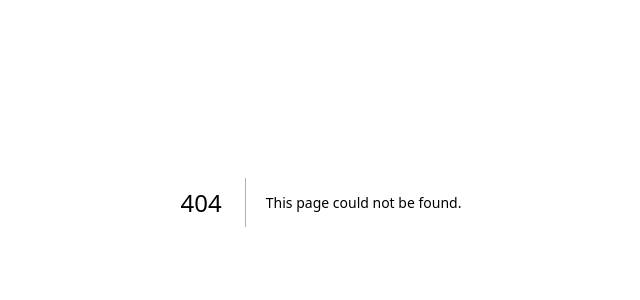
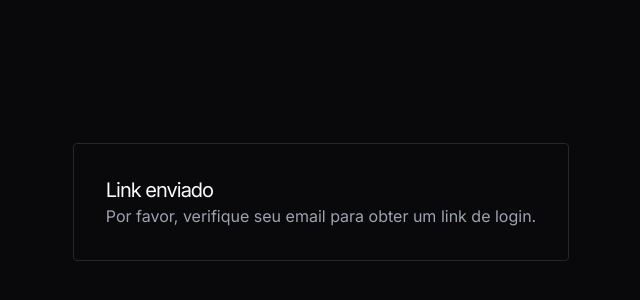
Before and after one commit to betolarbac/micro-saas-todo, a Next.js app: page /auth/magic-link-sent in a window 1280 px wide. Before the commit this address had no page. Shown: the part 198-498 px from the top of the page, without its empty margins (319-959 px from the left). Built offline with nearby package versions, Linux system fonts and the light colour scheme.

Commit message:
feat:  pagina de magic-link-sent criada e redirecionamento de login criado

```diff
--- a/src/app/auth/_components/auth-form.tsx
+++ b/src/app/auth/_components/auth-form.tsx
@@ -6,9 +6,11 @@ import { Button } from "@/components/ui/button"
 import { useForm } from "react-hook-form"
 import { signIn } from "next-auth/react"
 import { toast } from "@/components/ui/use-toast"
+import { useRouter } from "next/navigation"
 
 export default function AuthPage() {
   const form = useForm()
+  const router = useRouter()
 
   const handleSubmit = form.handleSubmit(async (data) => {
 
@@ -19,6 +21,8 @@ export default function AuthPage() {
         title: 'Magic Link Send',
         description: 'Check your email'
       })
+      router.push('/auth/magic-link-sent')
+
     } catch (error) {
       toast({
         title: 'Error',
@@ -29,9 +33,9 @@ export default function AuthPage() {
 
 
   return (
-    <div className="mx-auto max-w-sm space-y-8">
+    <div className="mx-auto max-w-sm space-y-8 border border-border p-8">
         <div className="space-y-2 text-center">
-          <h1 className="text-3xl font-bold">login</h1>
+          <h1 className="text-3xl font-bold">Login</h1>
           <p className="text-gray-500 dark:text-gray-400">Enter your email to receive a magic link</p>
         </div>
         <form onSubmit={handleSubmit} className="space-y-4">
--- /dev/null
+++ b/src/app/auth/magic-link-sent/page.tsx
@@ -0,0 +1,13 @@
+
+export default function magicLinkSent() {
+  return (
+    <div className="flex items-center justify-center h-screen">
+      <div className="mx-auto max-w-lg space-y-8 border border-border rounded p-8">
+          <h2 className="font-normal tracking-tighter text-xl">Link enviado</h2>
+          <p className="text-gray-500 dark:text-gray-400 !mt-0">
+            Por favor, verifique seu email para obter um link de login.
+          </p>
+      </div>
+    </div>
+  );
+}
```
